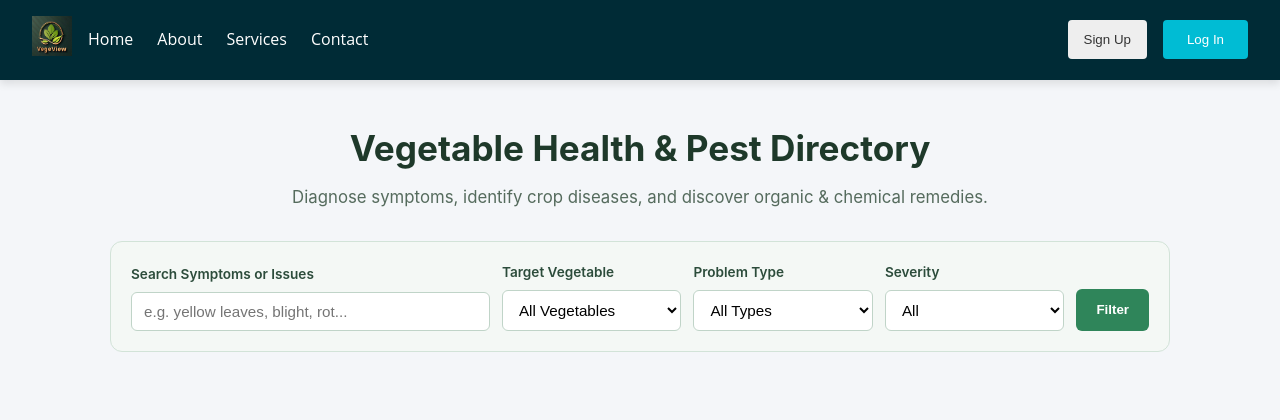
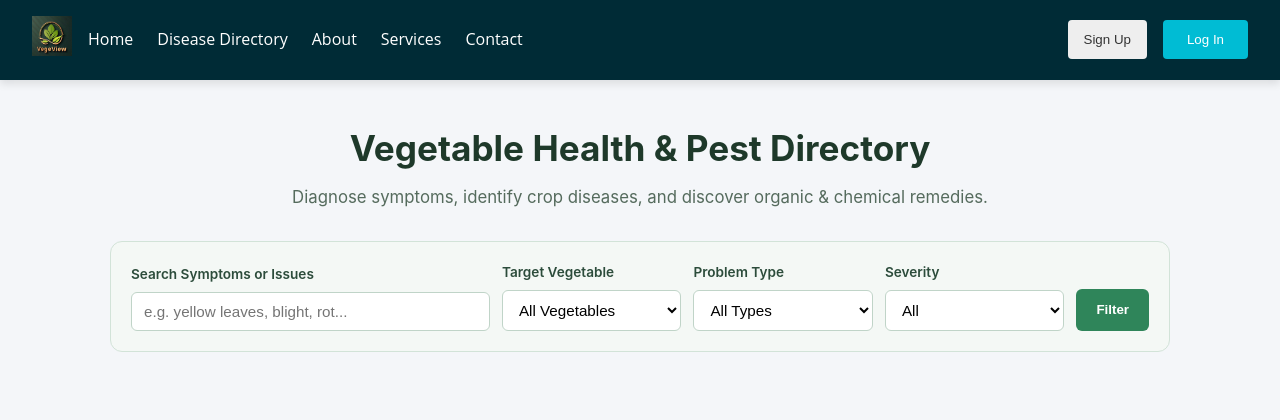
Before and after one commit to IgharoJoseph/VegeView_Project, a Django app: page /directory/ in a window 1280 px wide. Shown: the top 420 px of the page. Run offline with Django 5.2, Linux system fonts and the light colour scheme; data that the repository does not hold is empty.

Commit message:
feat: add config/templates/partials/header.html for vegetable pest and disease directory

```diff
--- a/config/templates/partials/header.html
+++ b/config/templates/partials/header.html
@@ -1,10 +1,11 @@
 {% load static %}
 
-<a href="home">
+<a href="{% url 'HomePage' %}">
     <img src="{% static 'img/Logo 1.jpg' %}" alt="Logo" class="logo">
 </a>
 <nav class="nav">
-    <a href="home" class="nav-link">Home</a>
+    <a href="{% url 'HomePage' %}" class="nav-link">Home</a>
+    <a href="{% url 'DiseaseDirectory' %}" class="nav-link">Disease Directory</a>
     <a href="#about" class="nav-link">About</a>
     <a href="#services" class="nav-link">Services</a>
     <a href="#contact" class="nav-link">Contact</a>
@@ -14,6 +15,5 @@
 <div class="menu-icon"></div>
 </button>
 <div class="header-right">
-<button class="btn-secondary" onclick="window.location.href='signup'">Sign Up</button>
-
-<button class="btn-accent" onclick="window.location.href='login'">Log In</button>
+<button class="btn-secondary" onclick="window.location.href='{% url 'Signup' %}'">Sign Up</button>
+<button class="btn-accent" onclick="window.location.href='{% url 'Login' %}'">Log In</button>
```
